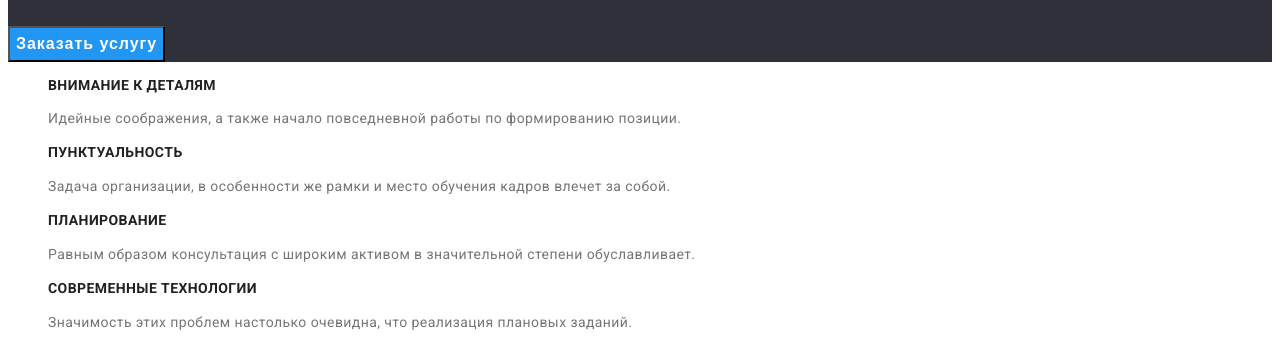
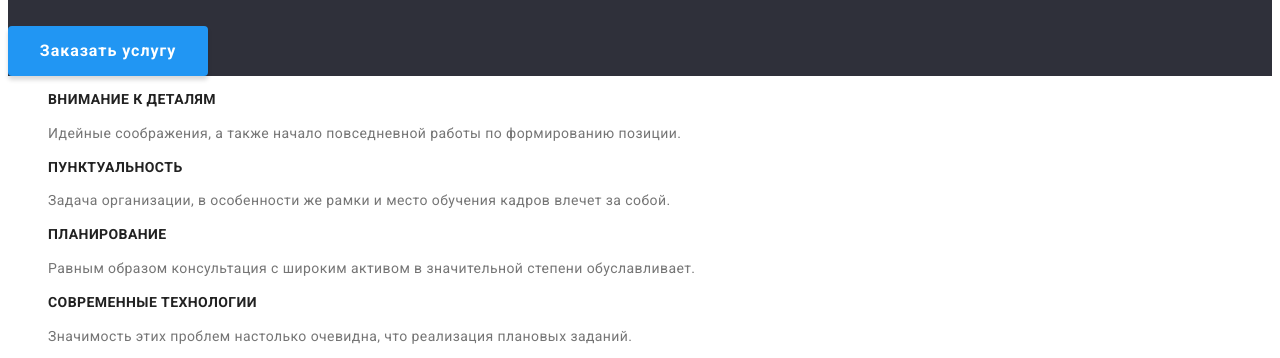
Before and after one commit to MAKCIMELIANO/goit-markup-hw-02, a plain HTML site: page index.html in a window 1280 px wide. Shown: the part 333-691 px from the top of the page. Drawn offline with Linux system fonts and the light colour scheme.

Commit message:
правки

```diff
--- a/css/styles.css
+++ b/css/styles.css
@@ -75,6 +75,10 @@ ul {
   text-transform: uppercase;
 }
 
+button {
+  font-family: inherit;
+}
+
 .button {
   color: #ffffff;
   background-color: #2196f3;
@@ -85,6 +89,16 @@ ul {
   align-items: center;
   text-align: center;
   letter-spacing: 0.06em;
+
+  width: 200px;
+  height: 50px;
+  left: 700px;
+  top: 430px;
+
+  background: #2196f3;
+  box-shadow: 0px 4px 4px rgba(0, 0, 0, 0.15);
+  border-radius: 4px;
+  border: 0;
 }
 
 /* Особенности */
```
